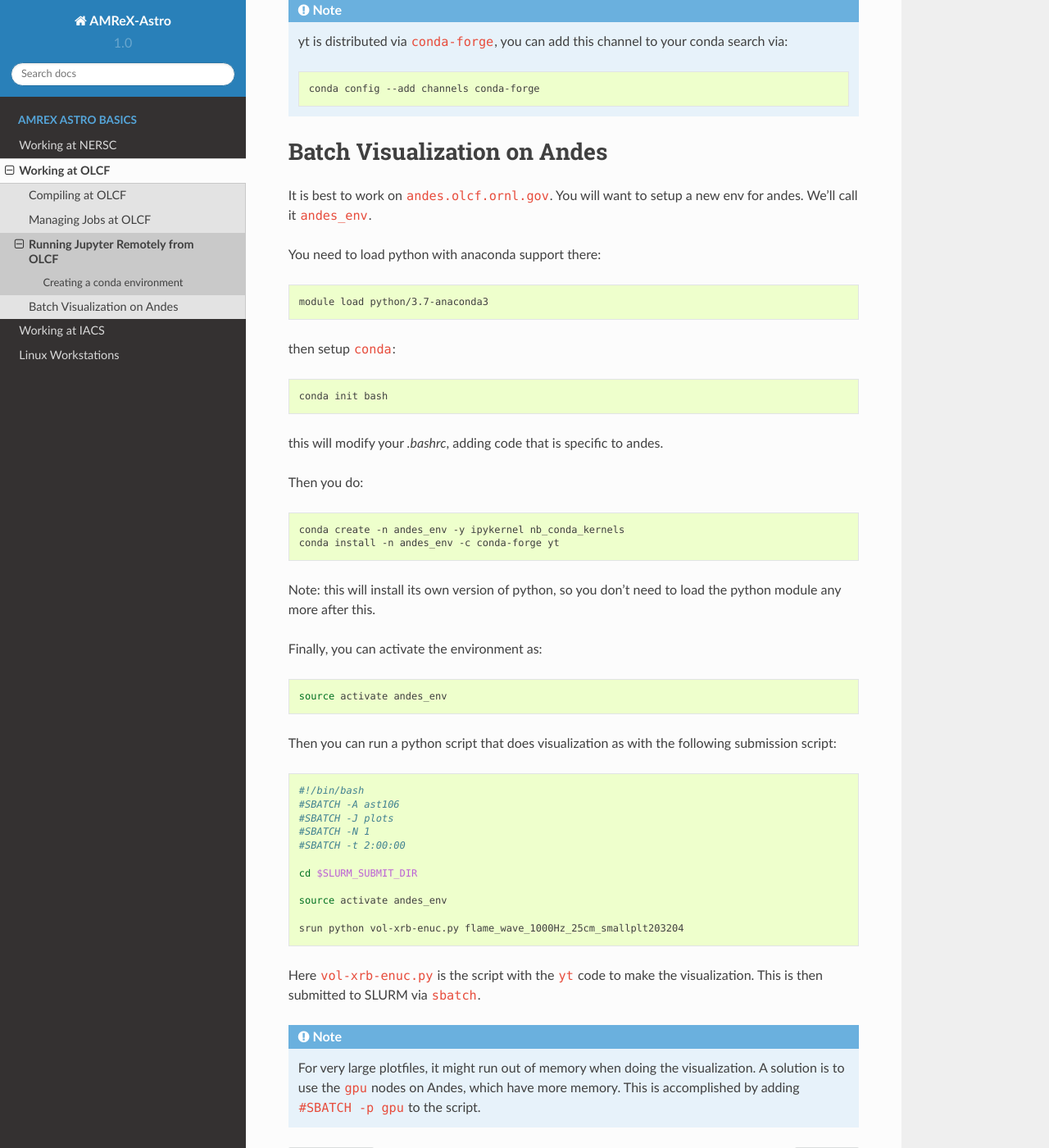
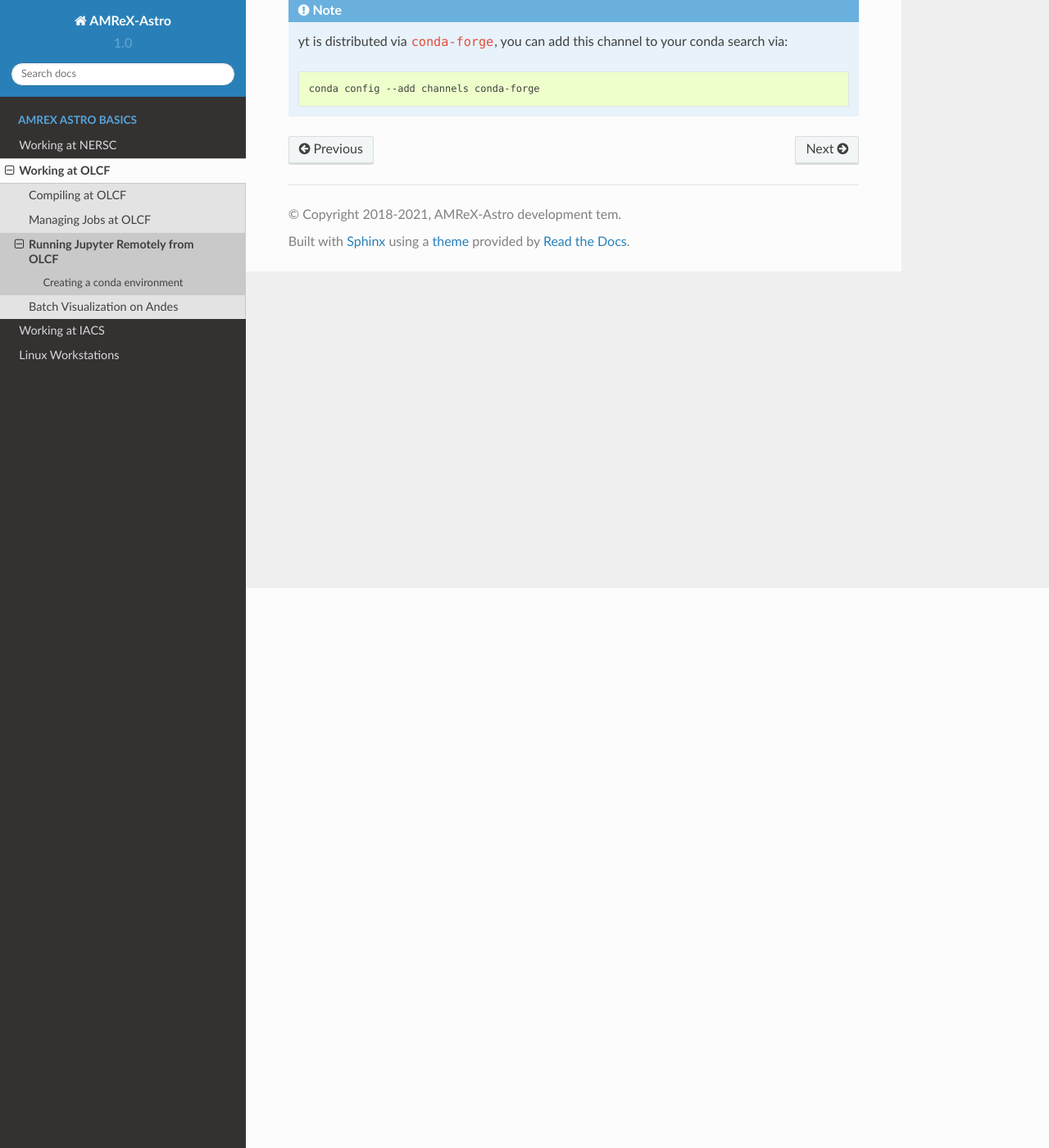
Before and after one commit to AMReX-Astro/workflow, a Sphinx documentation site: the page built from sphinx_docs/source/olcf-jupyter.rst, in a window 1280 px wide and 1400 px high, scrolled down 683 px. Shown: the whole window at 82% size. Built offline with Sphinx 7.4.7 and the Read the Docs theme 2.0.0, drawn with Linux system fonts in a browser that asks for light colours.

```diff
--- a/sphinx_docs/source/olcf-jupyter.rst
+++ b/sphinx_docs/source/olcf-jupyter.rst
@@ -23,57 +23,3 @@ If you wish to install extra python libraries (e.g. ``yt``), then they can be in
    yt is distributed via ``conda-forge``, you can add this channel to your conda search via::
 
       conda config --add channels conda-forge
-
-
-Batch Visualization on Andes
-============================
-
-It is best to work on ``andes.olcf.ornl.gov``.  You will want to setup
-a new env for andes.  We'll call it ``andes_env``.
-
-You need to load python with anaconda support there::
-
-   module load python/3.7-anaconda3
-
-then setup ``conda``::
-
-   conda init bash
-
-this will modify your `.bashrc`, adding code that is specific to andes.
-
-Then you do::
-
-   conda create -n andes_env -y ipykernel nb_conda_kernels
-   conda install -n andes_env -c conda-forge yt
-
-Note: this will install its own version of python, so you don't need
-to load the python module any more after this.
-
-Finally, you can activate the environment as::
-
-   source activate andes_env
-
-Then you can run a python script that does visualization as with the
-following submission script::
-
-    #!/bin/bash
-    #SBATCH -A ast106
-    #SBATCH -J plots
-    #SBATCH -N 1
-    #SBATCH -t 2:00:00
-
-    cd $SLURM_SUBMIT_DIR
-
-    source activate andes_env
-
-    srun python vol-xrb-enuc.py flame_wave_1000Hz_25cm_smallplt203204
-
-Here ``vol-xrb-enuc.py`` is the script with the ``yt`` code to make the visualization.
-This is then submitted to SLURM via ``sbatch``.
-
-.. note::
-
-   For very large plotfiles, it might run out of memory when doing the
-   visualization.  A solution is to use the ``gpu`` nodes on Andes,
-   which have more memory.  This is accomplished by adding
-   ``#SBATCH -p gpu`` to the script.
--- a/sphinx_docs/source/olcf.rst
+++ b/sphinx_docs/source/olcf.rst
@@ -9,3 +9,4 @@ Working at OLCF
    olcf-compilers
    olcf-workflow
    olcf-jupyter
+   olcf-andes
```
Also changed, not shown: sphinx_docs/source/olcf-andes.rst (added, +79 -0 lines).
